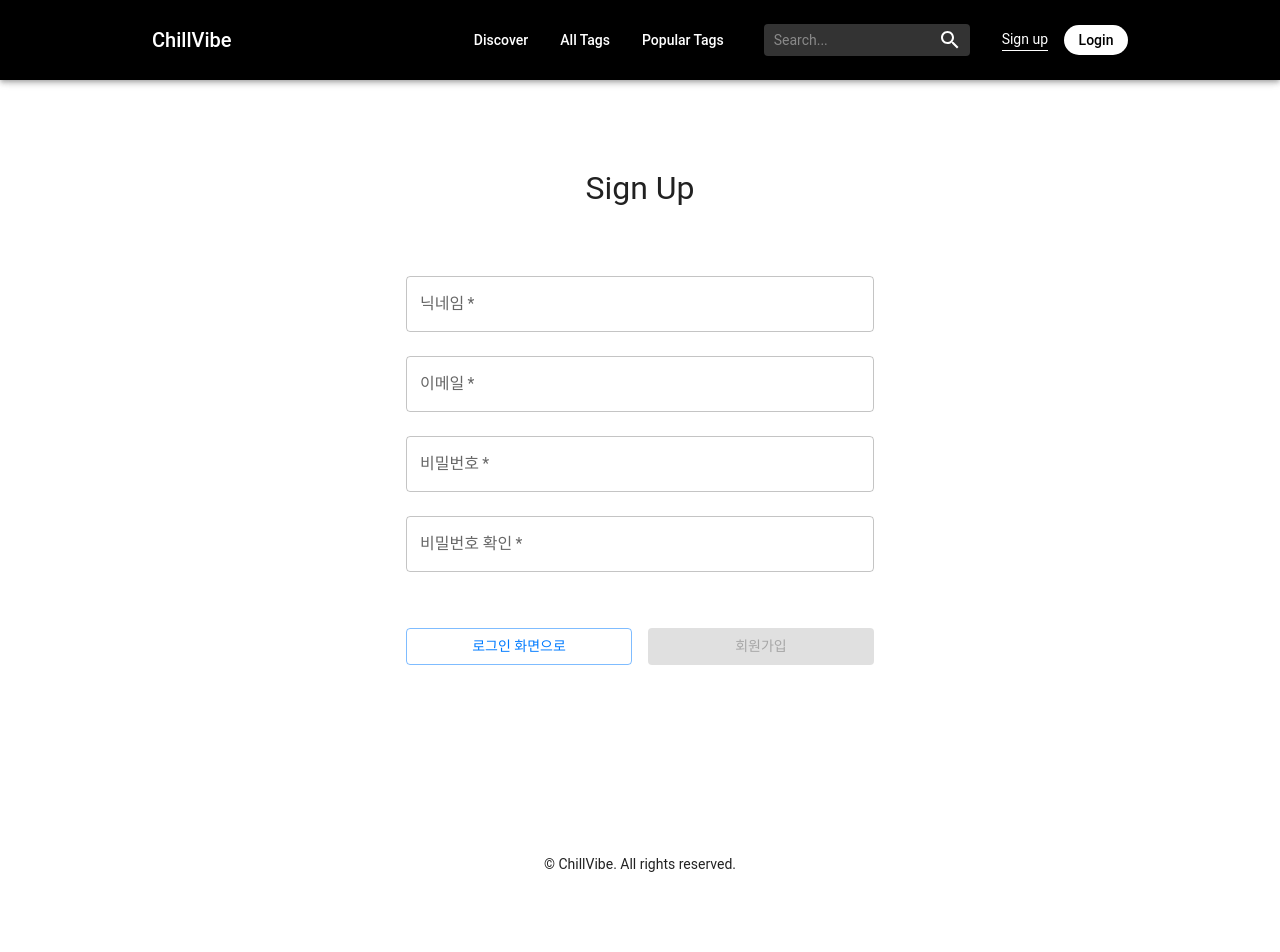
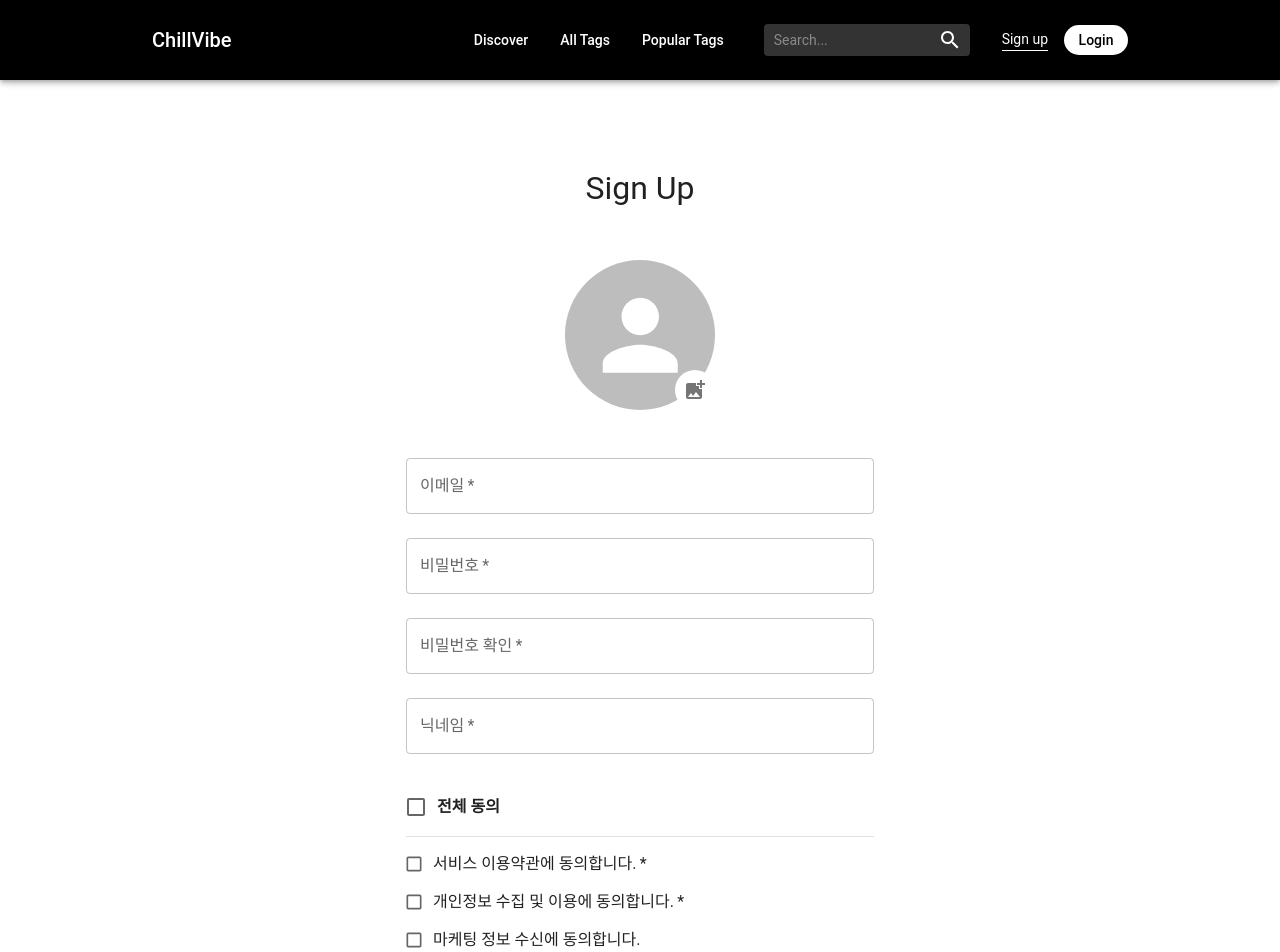
Before and after one commit to TEAM-ChillVibe/chillvibe-frontend, a React (Create React App) app: page /signup in a window 1280 px wide. Shown: the top 952 px of the page. Built offline with nearby package versions, Linux system fonts and the light colour scheme.

Commit message:
feat: signup 요소 추가 (프로필이미지, 닉네임, 약관동의)

```diff
--- a/src/pages/signup/Signup.jsx
+++ b/src/pages/signup/Signup.jsx
@@ -1,7 +1,21 @@
 import React, { useState } from 'react';
 import { useNavigate } from 'react-router-dom';
 import BaseContainer from '../../components/layout/BaseContainer';
-import { Box, Button, TextField, Typography } from '@mui/material';
+import {
+  Avatar,
+  Box,
+  Button,
+  Checkbox,
+  Divider,
+  FormControl,
+  FormControlLabel,
+  FormGroup,
+  Paper,
+  TextField,
+  Typography,
+} from '@mui/material';
+import { AddPhotoAlternate } from '@mui/icons-material';
+import IconButton from '@mui/material/IconButton';
 
 const Signup = () => {
   const [email, setEmail] = useState('');
@@ -9,7 +23,35 @@ const Signup = () => {
   const [confirmPassword, setConfirmPassword] = useState('');
   const [nickname, setNickname] = useState('');
   const [passwordMatchError, setPasswordMatchError] = useState('');
+  const [profileImage, setProfileImage] = useState(null);
+  const [imagePreview, setImagePreview] = useState('');
+  const [termsAccepted, setTermsAccepted] = useState(false);
+  const [marketingAccepted, setMarketingAccepted] = useState(false);
+  const [privacyPolicyAccepted, setPrivacyPolicyAccepted] = useState(false);
+  const [allAccepted, setAllAccepted] = useState(false);
   const navigate = useNavigate();
+
+  // 프로필 이미지 변경 핸들러
+  const handleImageChange = event => {
+    const file = event.target.files[0];
+    if (file) {
+      setProfileImage(file);
+      const reader = new FileReader();
+      reader.onloadend = () => {
+        setImagePreview(reader.result);
+      };
+      reader.readAsDataURL(file);
+    }
+  };
+
+  // 전체 동의 체크박스 핸들러
+  const handleAllAcceptedChange = event => {
+    const isChecked = event.target.checked;
+    setAllAccepted(isChecked);
+    setTermsAccepted(isChecked);
+    setMarketingAccepted(isChecked);
+    setPrivacyPolicyAccepted(isChecked);
+  };
 
   // 로그인화면으로 버튼 액션
   const handleNavigateLogin = () => {
@@ -31,7 +73,8 @@ const Signup = () => {
   };
 
   // 입력 여부 확인 (버튼 활성화용)
-  const isFormValid = email && password && nickname;
+  const isFormValid =
+    email && password && nickname && termsAccepted && privacyPolicyAccepted;
 
   return (
     <BaseContainer>
@@ -50,15 +93,40 @@ const Signup = () => {
         }}
       >
         <form onSubmit={handleSubmit}>
+          {/* 프로필 이미지 추가 영역 */}
+          <Box
+            sx={{
+              position: 'relative',
+              width: 150,
+              height: 150,
+              display: 'flex',
+              justifyContent: 'center',
+              alignItems: 'center',
+              mb: 4,
+              mx: 'auto',
+            }}
+          >
+            <Avatar sx={{ width: 150, height: 150 }} src={imagePreview} />
+            <IconButton
+              component="label"
+              sx={{
+                position: 'absolute',
+                bottom: 0,
+                right: 0,
+                bgcolor: 'background.paper',
+                borderRadius: '50%',
+              }}
+            >
+              <AddPhotoAlternate />
+              <input
+                type="file"
+                accept="image/*"
+                onChange={handleImageChange}
+                hidden
+              />
+            </IconButton>
+          </Box>
           {/* 회원정보 입력 필드 */}
-          <TextField
-            label="닉네임"
-            fullWidth
-            required
-            value={nickname}
-            onChange={e => setNickname(e.target.value)}
-            margin="normal"
-          />
           <TextField
             label="이메일"
             fullWidth
@@ -88,12 +156,70 @@ const Signup = () => {
             error={!!passwordMatchError}
             helperText={passwordMatchError}
           />
+          <TextField
+            label="닉네임"
+            fullWidth
+            required
+            value={nickname}
+            onChange={e => setNickname(e.target.value)}
+            margin="normal"
+          />
+          {/* 약관 동의 */}
+          <Box sx={{ width: '100%', my: 3 }}>
+            <FormGroup>
+              <FormControlLabel
+                control={
+                  <Checkbox
+                    checked={allAccepted}
+                    onChange={handleAllAcceptedChange}
+                  />
+                }
+                label={
+                  <Typography sx={{ fontWeight: 'bold' }}>전체 동의</Typography>
+                }
+              />
+              <Divider sx={{ my: 1 }} />
+              <FormControlLabel
+                required
+                control={
+                  <Checkbox
+                    size="small"
+                    checked={termsAccepted}
+                    onChange={e => setTermsAccepted(e.target.checked)}
+                  />
+                }
+                label="서비스 이용약관에 동의합니다."
+              />
+              <FormControlLabel
+                required
+                control={
+                  <Checkbox
+                    size="small"
+                    checked={privacyPolicyAccepted}
+                    onChange={e => setPrivacyPolicyAccepted(e.target.checked)}
+                  />
+                }
+                label="개인정보 수집 및 이용에 동의합니다."
+              />
+              <FormControlLabel
+                control={
+                  <Checkbox
+                    size="small"
+                    checked={marketingAccepted}
+                    onChange={e => setMarketingAccepted(e.target.checked)}
+                  />
+                }
+                label="마케팅 정보 수신에 동의합니다."
+              />
+            </FormGroup>
+          </Box>
           {/* 버튼 */}
-          <Box sx={{ width: '100%', display: 'flex', mt: 6, gap: 2 }}>
+          <Box sx={{ width: '100%', display: 'flex', mt: 5, gap: 2 }}>
             <Button
               variant="outlined"
               onClick={handleNavigateLogin}
               sx={{ flex: 1 }}
+              size="large"
             >
               로그인 화면으로
             </Button>
@@ -102,6 +228,7 @@ const Signup = () => {
               variant="contained"
               sx={{ flex: 1 }}
               disabled={!isFormValid}
+              size="large"
             >
               회원가입
             </Button>
```
